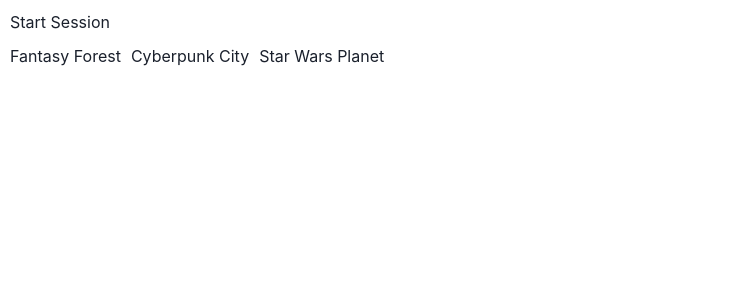
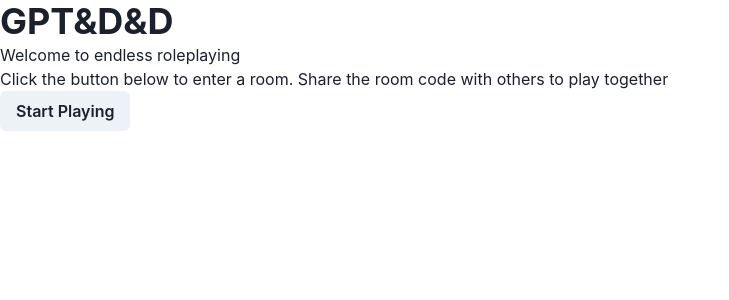
Before and after one commit to brettgrigsby/gptdnd, a Next.js app: page / in a window 1280 px wide. Shown: the top 300 px of the page, without its empty margins (0-729 px from the left). Built offline with nearby package versions, Linux system fonts and the light colour scheme.

Commit message:
main page

```diff
--- a/pages/index.tsx
+++ b/pages/index.tsx
@@ -1,95 +1,32 @@
-import { useState } from "react"
-import { LoadingSpinner } from "../components/loading-spinner"
+import { Box, Button, Heading, Text } from "@chakra-ui/react"
+import { useRouter } from "next/router"
 
-export default function StartSession() {
-  const [started, setStarted] = useState<boolean>(false)
-  const [messages, setMessages] = useState<string[]>([])
-  const [input, setInput] = useState<string>("")
-  const [loading, setLoading] = useState<boolean>(false)
+function generateRandom4CharacterCode() {
+  const characters = "ABCDEFGHIJKLMNOPQRSTUVWXYZ"
+  let code = ""
+  for (let i = 0; i < 4; i++) {
+    code += characters[Math.floor(Math.random() * characters.length)]
+  }
+  return code
+}
 
-  const handleStart = async (location: string) => {
-    setStarted(true)
-    setLoading(true)
-    const resp = await fetch("/api/start-session", {
-      method: "POST",
-      headers: {
-        "Content-Type": "application/json",
-      },
-      body: JSON.stringify({
-        location,
-      }),
-    }).then((r) => r.json())
-    if (resp.text) {
-      setMessages((prev) => [...prev, `Dungeon Master: ${resp.text}`])
-    }
-    setLoading(false)
-  }
+export default function Home() {
+  const router = useRouter()
 
-  const handleChange = (e: React.ChangeEvent<HTMLInputElement>) => {
-    setInput(e.target.value)
-  }
-
-  const handleSubmit = async (e: React.FormEvent<HTMLFormElement>) => {
-    e.preventDefault()
-
-    setLoading(true)
-    const newMessages = [...messages, `Player: ${input}`]
-    setInput("")
-
-    const resp = await fetch("/api/send-message", {
-      method: "POST",
-      headers: {
-        "Content-Type": "application/json",
-      },
-      body: JSON.stringify({
-        previousMessages: newMessages,
-      }),
-    }).then((r) => r.json())
-
-    if (resp.text) setMessages([...newMessages, resp.text])
-    setLoading(false)
+  const handleStartSession = () => {
+    const code = generateRandom4CharacterCode()
+    router.push(`/rooms/${code}`)
   }
 
   return (
-    <div style={{ padding: 10 }}>
-      {started ? (
-        <div>
-          {messages.map((m) => (
-            <p key={m} style={{ marginBottom: 10 }}>
-              {m}
-            </p>
-          ))}
-          {loading ? (
-            <LoadingSpinner />
-          ) : (
-            <form onSubmit={handleSubmit}>
-              <input value={input} onChange={handleChange} type="text" />
-              <button type="submit">SUBMIT</button>
-            </form>
-          )}
-        </div>
-      ) : (
-        <>
-          <h1>Start Session</h1>
-          <div style={{ display: "flex", padding: "10px 0px" }}>
-            <button
-              style={{ marginRight: 10 }}
-              onClick={() => handleStart("fantasy forest")}
-            >
-              Fantasy Forest
-            </button>
-            <button
-              style={{ marginRight: 10 }}
-              onClick={() => handleStart("cyberpunk city street")}
-            >
-              Cyberpunk City
-            </button>
-            <button onClick={() => handleStart("star wars planet")}>
-              Star Wars Planet
-            </button>
-          </div>
-        </>
-      )}
-    </div>
+    <Box>
+      <Heading>GPT&D&D</Heading>
+      <Text>Welcome to endless roleplaying</Text>
+      <Text>
+        Click the button below to enter a room. Share the room code with others
+        to play together
+      </Text>
+      <Button onClick={handleStartSession}>Start Playing</Button>
+    </Box>
   )
 }
```
